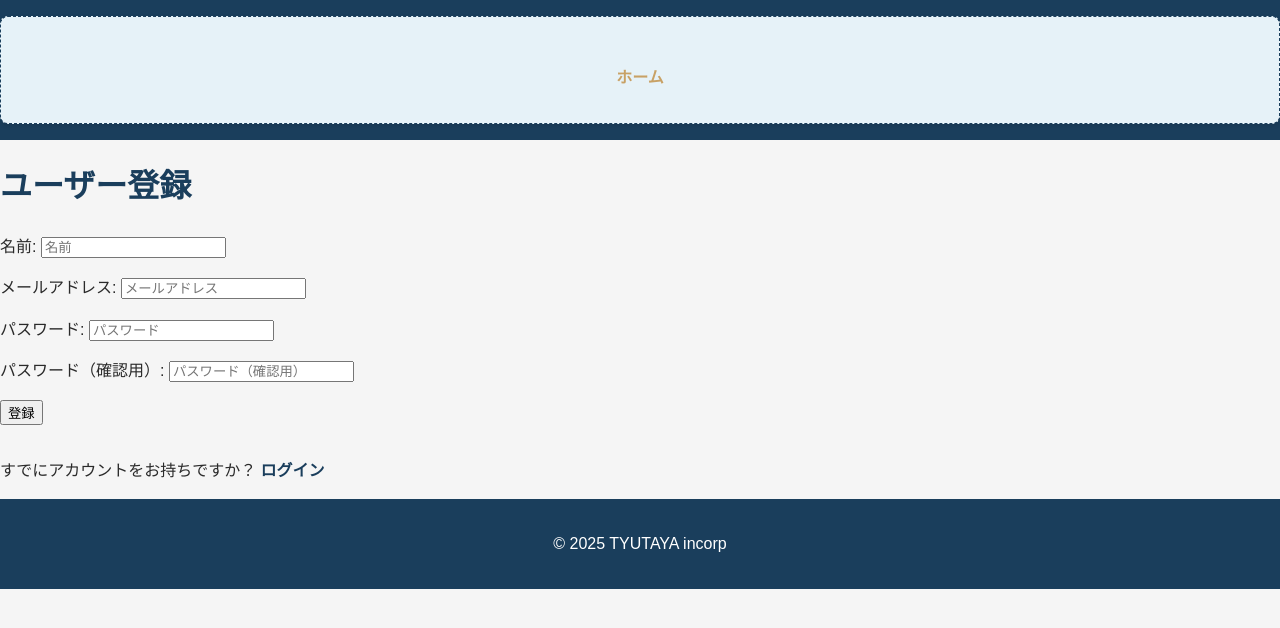
After one commit to KikyoNanakusa/websystem-django-mock, a Django app: page /signup/ in a window 1280 px wide. The commit adds this page. Shown: the top 628 px of the page. Run offline with Django 5.2, Linux system fonts and the light colour scheme.

Commit message:
feat: user登録システムを実装

```diff
--- a/app/BookReview/forms.py
+++ b/app/BookReview/forms.py
@@ -1,5 +1,6 @@
 from django import forms
 from .models import Review
+from .models import User
 
 
 class ReviewForm(forms.ModelForm):
@@ -36,3 +37,35 @@ class LoginForm(forms.Form):
             'placeholder': 'パスワードを入力してください'
         })
     )
+
+
+class SignupForm(forms.ModelForm):
+    password = forms.CharField(
+        widget=forms.PasswordInput(attrs={'placeholder': 'パスワード'}),
+        label="パスワード"
+    )
+    confirm_password = forms.CharField(
+        widget=forms.PasswordInput(attrs={'placeholder': 'パスワード（確認用）'}),
+        label="パスワード（確認用）"
+    )
+
+    class Meta:
+        model = User
+        fields = ['name', 'email', 'password']
+        widgets = {
+            'name': forms.TextInput(attrs={'placeholder': '名前'}),
+            'email': forms.EmailInput(attrs={'placeholder': 'メールアドレス'}),
+        }
+        labels = {
+            'name': '名前',
+            'email': 'メールアドレス',
+        }
+
+    def clean(self):
+        cleaned_data = super().clean()
+        password = cleaned_data.get("password")
+        confirm_password = cleaned_data.get("confirm_password")
+
+        if password and confirm_password and password != confirm_password:
+            raise forms.ValidationError("パスワードが一致しません。")
+        return cleaned_data
--- a/app/BookReview/templates/login.html
+++ b/app/BookReview/templates/login.html
@@ -94,7 +94,7 @@
             <p class="error-message">{{ message }}</p>
         {% endfor %}
         <div class="login-footer">
-            {% comment %} <p>アカウントをお持ちでない方は <a href="{% url 'signup' %}">新規登録</a></p> {% endcomment %}
+            <p>アカウントをお持ちでない方は <a href="{% url 'signup' %}">新規登録</a></p>
         </div>
     </div>
 </body>
--- /dev/null
+++ b/app/BookReview/templates/signup.html
@@ -0,0 +1,18 @@
+{% extends 'base.html' %}
+
+{% block title %}ユーザー登録{% endblock %}
+
+{% block content %}
+<div class="signup-container">
+    <h1>ユーザー登録</h1>
+    <form method="post">
+        {% csrf_token %}
+        {{ form.as_p }}
+        <button type="submit">登録</button>
+    </form>
+    {% for message in messages %}
+        <p style="color: red;">{{ message }}</p>
+    {% endfor %}
+    <p>すでにアカウントをお持ちですか？ <a href="{% url 'login' %}">ログイン</a></p>
+</div>
+{% endblock %}
--- a/app/BookReview/urls.py
+++ b/app/BookReview/urls.py
@@ -22,8 +22,10 @@ from django.conf.urls.static import static
 
 urlpatterns = [
     path('admin/', admin.site.urls),
-    path('', views.index, name='index'),
-    path('product/<int:product_id>/', views.product_detail, name='product_detail'),  # 詳細ページ
+    path('', views.index, name='index'),  # トップページ
+    path('product/<int:product_id>/', views.product_detail, name='product_detail'),  # 商品詳細ページ
     path('login/', views.login_view, name='login'),  # ログインページ
-    path('category/<str:category_key>/', views.category_products, name='category_products')
+    path('logout/', views.logout_view, name='logout'),  # ログアウトページ
+    path('signup/', views.signup_view, name='signup'),  # ユーザー登録ページ
+    path('category/<str:category_key>/', views.category_products, name='category_products')  # カテゴリ別商品ページ
 ] + static(settings.STATIC_URL, document_root=settings.STATIC_ROOT)
--- a/app/BookReview/views.py
+++ b/app/BookReview/views.py
@@ -4,6 +4,7 @@ from django.contrib.auth.hashers import check_password, make_password
 from .models import Product, Review, User  # モデルのインポート
 from .forms import ReviewForm, LoginForm  # フォームのインポート
 from django.urls import reverse
+from .forms import SignupForm  # ユーザー登録用フォームをインポート
 
 
 def index(request):
@@ -101,3 +102,22 @@ def logout_view(request):
     request.session.flush()  # セッションをクリア
     messages.success(request, "ログアウトしました。")
     return redirect('login')
+
+
+def signup_view(request):
+    """ユーザー登録ページ"""
+    if request.method == 'POST':
+        form = SignupForm(request.POST)
+        if form.is_valid():
+            # 新しいユーザーを作成
+            user = form.save(commit=False)
+            user.password = make_password(form.cleaned_data['password'])  # パスワードをハッシュ化
+            user.save()
+            messages.success(request, "アカウントが作成されました。ログインしてください。")
+            return redirect('login')  # ログインページにリダイレクト
+        else:
+            messages.error(request, "入力内容に誤りがあります。")
+    else:
+        form = SignupForm()
+
+    return render(request, 'signup.html', {'form': form})
```
